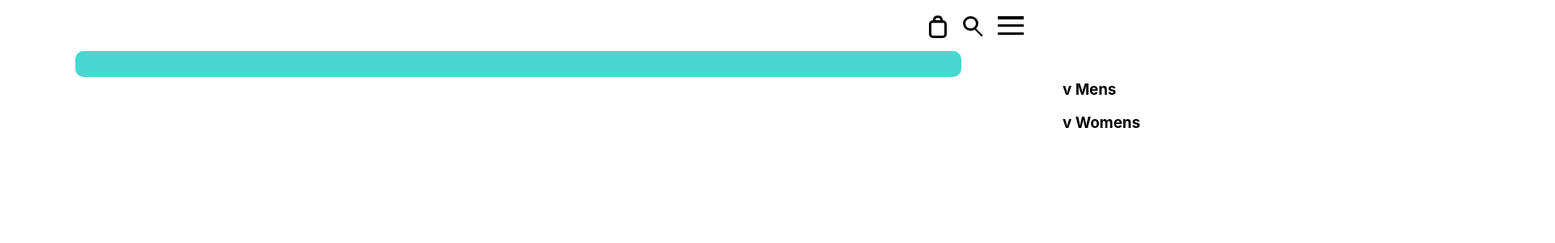
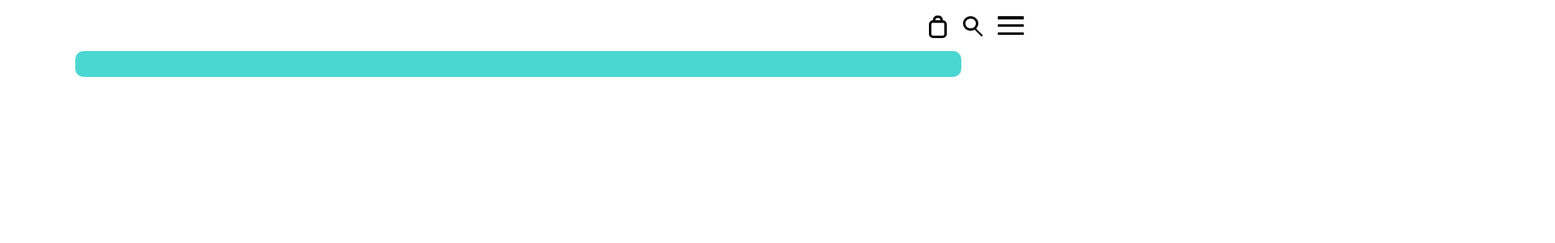
Before and after one commit to alexismarroquin7/merch-store-fe-a, a Next.js app: page /shop/mens in a window 1280 px wide. Shown: the top 300 px of the page at 81% size, 1920 px wide, since content can reach past the window. Built offline with nearby package versions, Linux system fonts and the light colour scheme.

Commit message:
menu xScroll bug fixed. transition stopped working

```diff
--- a/data/inventory.js
+++ b/data/inventory.js
@@ -9,7 +9,6 @@ export const inventory = [
     inventory_id: uuidv4(),
     product: products[0],
     size: sizes[0],
-    price: 35.00,
     color: colors[0],
     images: [
       images[0]
@@ -19,7 +18,6 @@ export const inventory = [
     inventory_id: uuidv4(),
     product: products[0],
     size: sizes[1],
-    price: 35.00,
     color: colors[0],
     images: [
       images[0]
@@ -29,7 +27,6 @@ export const inventory = [
     inventory_id: uuidv4(),
     product: products[0],
     size: sizes[2],
-    price: 35.00,
     color: colors[0],
     images: [
       images[0]
@@ -39,7 +36,6 @@ export const inventory = [
     inventory_id: uuidv4(),
     product: products[0],
     size: sizes[0],
-    price: 35.00,
     color: colors[1],
     images: [
       images[1]
@@ -49,7 +45,6 @@ export const inventory = [
     inventory_id: uuidv4(),
     product: products[0],
     size: sizes[1],
-    price: 35.00,
     color: colors[1],
     images: [
       images[1]
@@ -59,7 +54,6 @@ export const inventory = [
     inventory_id: uuidv4(),
     product: products[0],
     size: sizes[2],
-    price: 35.00,
     color: colors[1],
     images: [
       images[1]
--- a/data/products.js
+++ b/data/products.js
@@ -2,6 +2,8 @@ import { v4 as uuidv4 } from 'uuid';
 import { categories } from "./categories"
 import { sub_categories } from "./sub_categories"
 import { genders } from './genders';
+// import { images } from './images';
+// import { colors } from './colors';
 
 export const products = [
   {
@@ -9,6 +11,7 @@ export const products = [
     name: "Classic Logo Shirt",
     category: categories[0],
     sub_category: sub_categories[0],
-    gender: genders[0]
+    gender: genders[0],
+    price: 35.00
   }
 ]
--- a/widgets/Menu/index.js
+++ b/widgets/Menu/index.js
@@ -13,7 +13,7 @@ const StyledMenu = styled.section`
   top: 4rem;
   left: ${({open}) => open ? '50vw' : '100vw'};
 
-  display: flex;
+  display: ${({open}) => open ? 'flex' : 'none'};
   flex-flow: column wrap;
 
   background-color: white;
```
